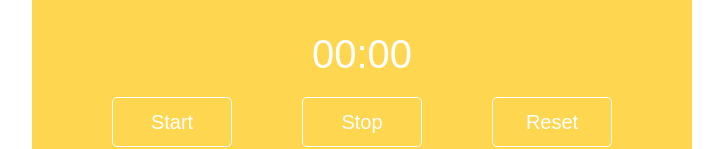
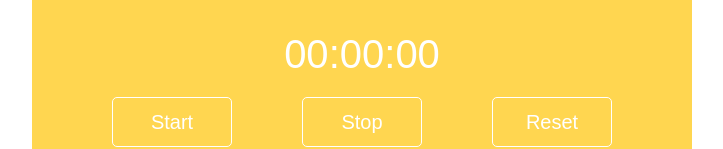
Before and after one commit to ahribeiro/stopwatch-js, a plain HTML site: page StopWatch/index.html in a window 1280 px wide. Shown: the part 280-429 px from the top of the page, without its empty margins (278-1001 px from the left). Drawn offline with Linux system fonts and the light colour scheme.

Commit message:
Atualizando index

```diff
--- a/StopWatch/index.html
+++ b/StopWatch/index.html
@@ -16,7 +16,7 @@
             <header><p>VANILLA JAVASCRIPT STOPWATCH</p></header>
         </div>
         <div id="temporizador">
-           <span>00</span>:<span>00</span>
+           <span>00</span>:<span>00</span>:<span>00</span>
         </div>
         <div class="botoes">
             <div>
```
